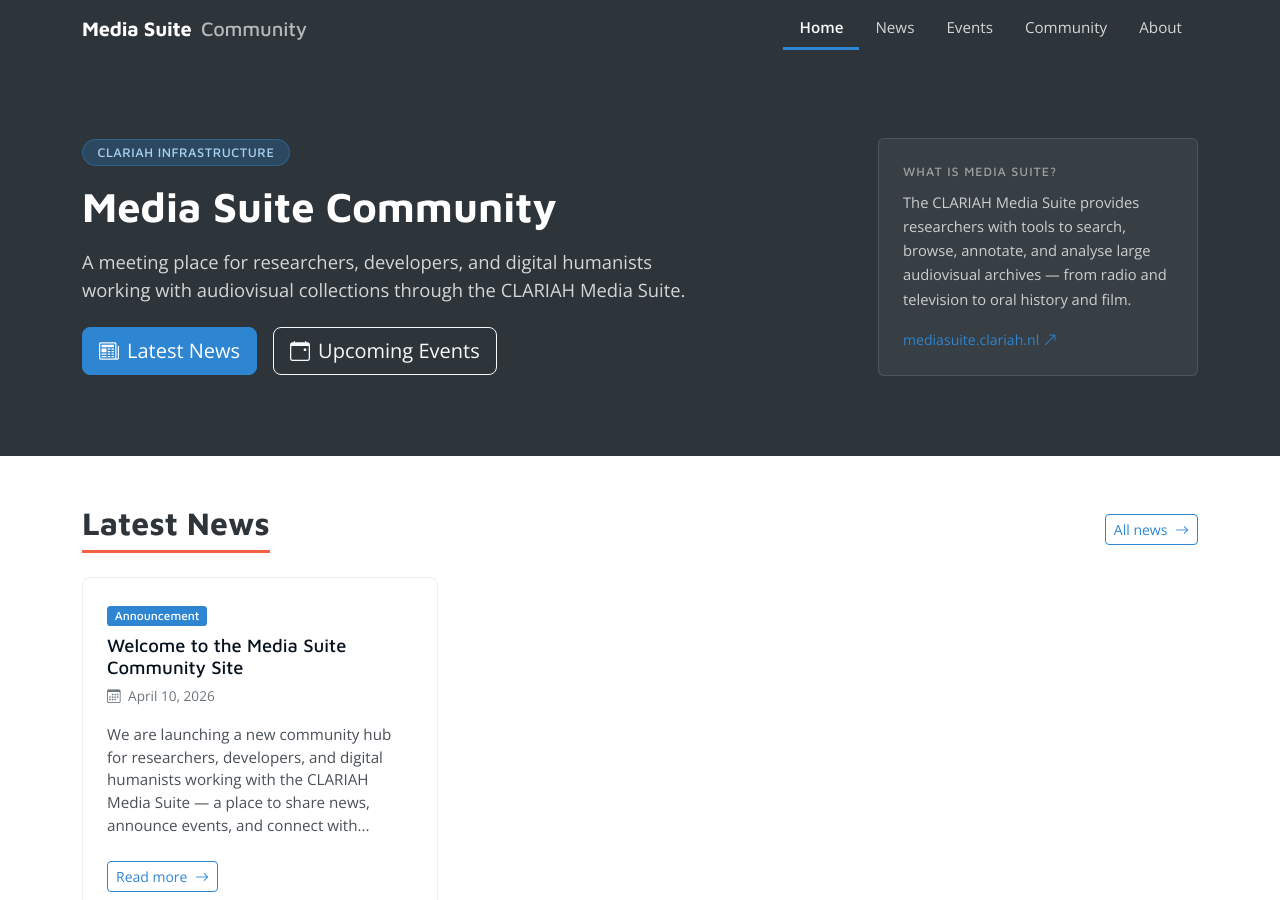
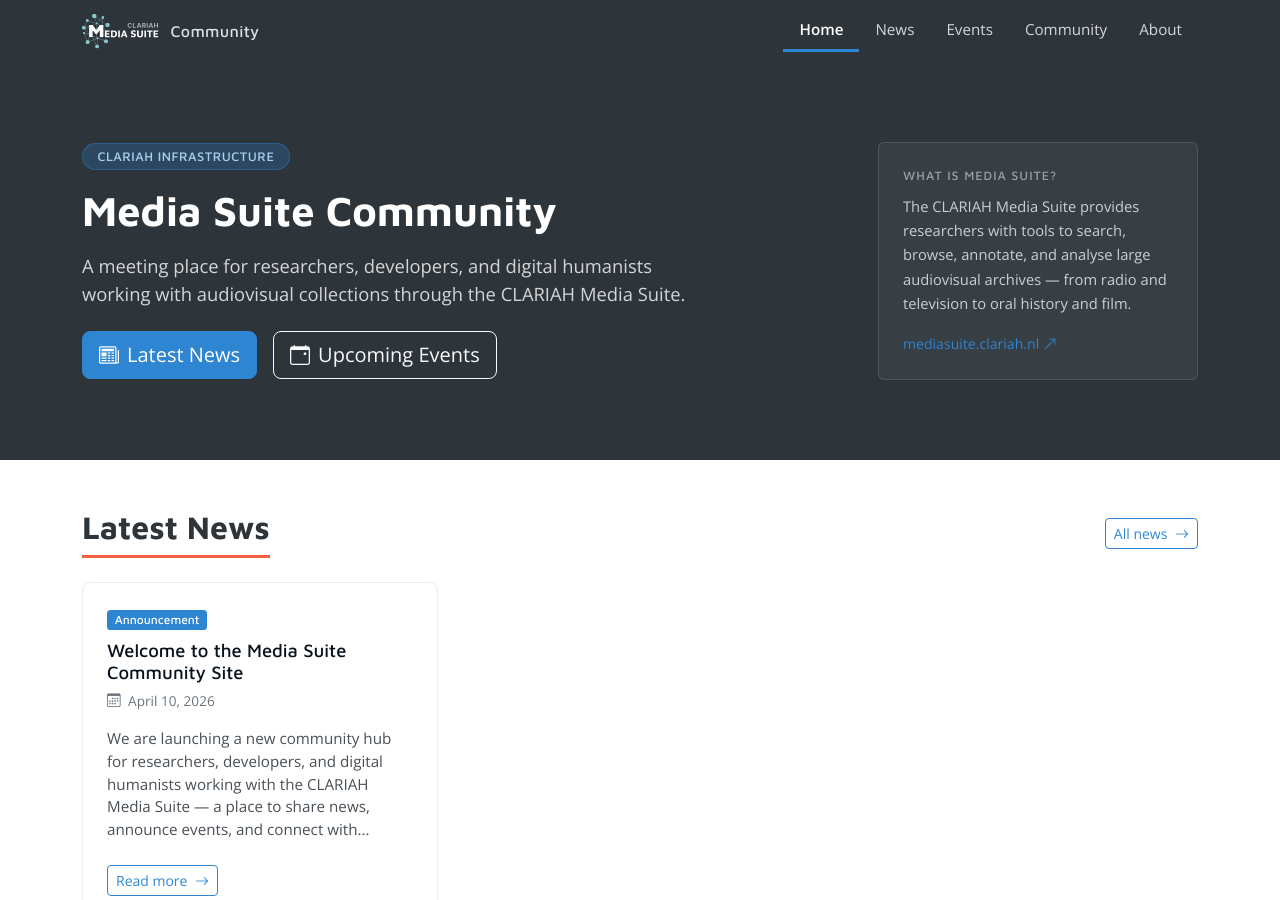
Before and after one commit to roelandordelman/media-suite-community, a Jekyll site: the page built from index.html, in a window 1280 px wide and 900 px high. Built offline with Jekyll 4.4.1, drawn with Linux system fonts in a browser that asks for light colours.

Commit message:
Add Media Suite logo to navbar

```diff
--- a/_includes/header.html
+++ b/_includes/header.html
@@ -1,8 +1,8 @@
 <nav class="navbar navbar-expand-lg navbar-dark sticky-top" style="background-color: #2D343A;">
   <div class="container">
-    <a class="navbar-brand brand-logo" href="{{ '/' | relative_url }}">
-      <span class="brand-title">Media Suite</span>
-      <span class="brand-sub">Community</span>
+    <a class="navbar-brand brand-logo d-flex align-items-center gap-2" href="{{ '/' | relative_url }}">
+      <img src="{{ '/assets/img/media-suite-logo.svg' | relative_url }}" alt="Media Suite logo" height="36">
+      <span class="brand-sub" style="font-family: 'Maven Pro', sans-serif; font-size: 1rem; color: rgba(255,255,255,0.85); letter-spacing: 0.02em;">Community</span>
     </a>
     <button class="navbar-toggler" type="button" data-bs-toggle="collapse" data-bs-target="#mainNav"
       aria-controls="mainNav" aria-expanded="false" aria-label="Toggle navigation">
```
Also changed, not shown: assets/img/media-suite-logo.svg (added).
